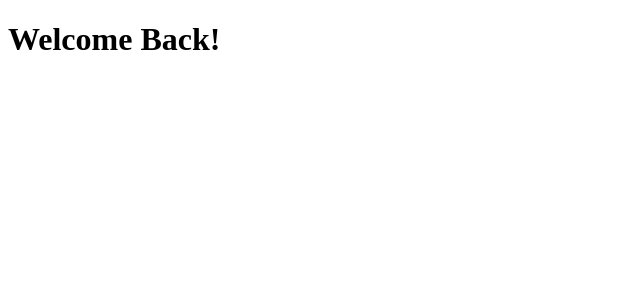
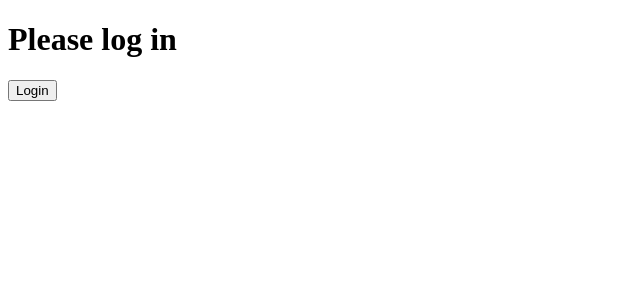
Before and after one commit to KangChanSong/react-practice, a React (Create React App) app in the folder hello-world/: page / in a window 1280 px wide. Shown: the top 300 px of the page, without its empty margins (0-640 px from the left). Built offline with nearby package versions, Linux system fonts and the light colour scheme.

Commit message:
조건부_렌더링

```diff
--- a/hello-world/src/index.js
+++ b/hello-world/src/index.js
@@ -1,24 +1,75 @@
 import React from 'react';
 import ReactDOM from 'react-dom';
 
-
-function UserGreeting(props){
+function UserGreeting(){
     return <h1>Welcome Back!</h1>
 }
 
-function GuestGreeting(props){
-    return <h1>Please sign up.</h1>
+function GuestGreeting(){
+    return <h1>Please log in</h1>
 }
 
 function Greeting(props){
     const isLoggedIn = props.isLoggedIn;
-    if(isLoggedIn){
+    if(isLoggedIn) {
         return <UserGreeting />;
     }
     return <GuestGreeting />;
 }
 
+function LoginButton(props){
+    return (
+        <button onClick = {props.onClick}>
+            Login
+        </button>
+    )
+}
+
+function LogoutButton(props){
+    return (
+        <button onClick={props.onClick}>
+            Logout
+        </button>
+    )
+}
+
+class LoginController extends React.Component{
+    constructor(props){
+        super(props);
+        this.handleLoginClick = this.handleLoginClick.bind(this);
+        this.handleLogoutClick = this.handleLogoutClick.bind(this);
+        this.state = {isLoggedIn : false};
+    }
+
+    handleLoginClick(){
+        this.setState({isLoggedIn : true});
+    }
+
+    handleLogoutClick(){
+        this.setState({isLoggedIn : false});
+    }
+
+    render(){
+        const isLoggedIn = this.state.isLoggedIn;
+
+        let button ;
+
+        if(isLoggedIn){
+            button = <LogoutButton onClick={this.handleLogoutClick} />;
+        } else {
+            button = <LoginButton onClick = {this.handleLoginClick} />;
+        }
+
+        return (
+            <div>
+                <Greeting isLoggedIn = {isLoggedIn} />
+                {button}
+            </div>
+        )
+    }
+}
+
 ReactDOM.render(
-    <Greeting isLoggedIn = {true} />,
+    <LoginController />,
     document.getElementById('root')
 )
```
